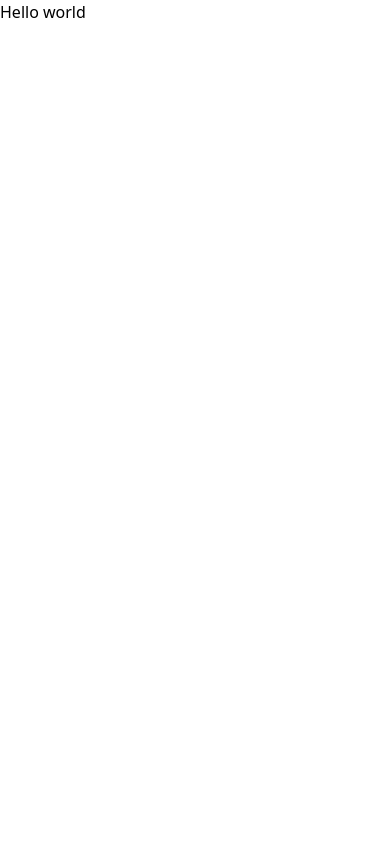
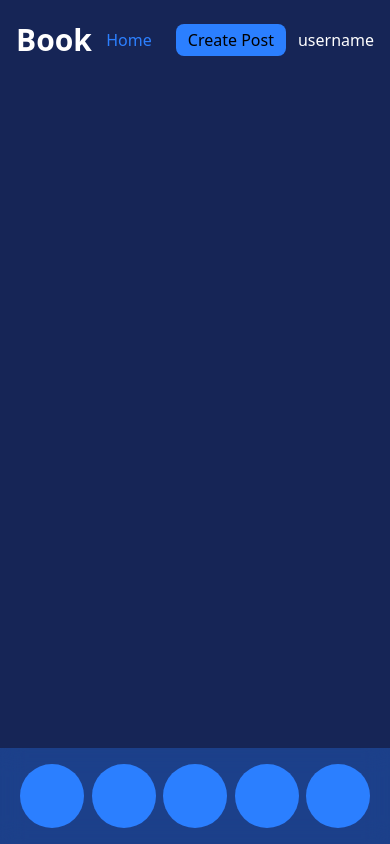
Before and after one commit to JyrexRonaldo/odin-book, a React (Vite) app in the folder frontend/: page / in a window 390 px wide. Built offline with nearby package versions, Linux system fonts and the light colour scheme.

Commit message:
Style the homepage

```diff
--- a/frontend/index.html
+++ b/frontend/index.html
@@ -4,7 +4,7 @@
     <meta charset="UTF-8" />
     <link rel="icon" type="image/svg+xml" href="/vite.svg" />
     <meta name="viewport" content="width=device-width, initial-scale=1.0" />
-    <title>Vite + React</title>
+    <title>Book</title>
   </head>
   <body>
     <div id="root"></div>
--- a/frontend/src/components/App/App.jsx
+++ b/frontend/src/components/App/App.jsx
@@ -1,5 +1,35 @@
 function App() {
-  return <><h1>Hello world</h1></>;
+    return (
+        <>
+            <div className="grid min-h-screen grid-rows-[auto_1fr] bg-blue-950">
+                <nav className="mx-auto flex h-20 w-full max-w-6xl items-center justify-between px-4">
+                    <h1 className="text-3xl font-bold text-white">Book</h1>
+                    <div className="flex gap-3">
+                        <button className="cursor-pointer rounded-lg px-3 py-1 text-blue-500 hover:underline hover:underline-offset-4">
+                            Home
+                        </button>
+                        <button className="cursor-pointer rounded-lg bg-blue-500 px-3 py-1">
+                            Create Post
+                        </button>
+                        <button className="cursor-pointer">
+                            <p className="text-white">username</p>
+                        </button>
+                    </div>
+                </nav>
+                <div className="flex items-center justify-center">
+                    <div className="min-h-24 w-full self-end overflow-hidden lg:hidden">
+                        <div className="flex min-h-24 w-full items-center justify-between self-end overflow-hidden bg-blue-500/30 px-5 backdrop-blur-md">
+                            <button className="size-16 rounded-[50%] bg-blue-500"></button>
+                            <button className="size-16 rounded-[50%] bg-blue-500"></button>
+                            <button className="size-16 rounded-[50%] bg-blue-500"></button>
+                            <button className="size-16 rounded-[50%] bg-blue-500"></button>
+                            <button className="size-16 rounded-[50%] bg-blue-500"></button>
+                        </div>
+                    </div>
+                </div>
+            </div>
+        </>
+    )
 }
 
-export default App;
+export default App
--- /dev/null
+++ b/frontend/src/components/CreatePostPage/CreatePostPage.jsx
@@ -0,0 +1,6 @@
+function CreatePostPage() {
+    return <>
+    </>
+}
+
+export default CreatePostPage
--- a/frontend/src/components/LoginPage/LoginPage.jsx
+++ b/frontend/src/components/LoginPage/LoginPage.jsx
@@ -2,7 +2,7 @@ function LoginPage() {
     return (
         <>
             <div className="grid min-h-screen grid-rows-[auto_1fr] bg-blue-950">
-                <nav className="mx-auto flex h-14 w-full max-w-6xl items-center justify-between px-4">
+                <nav className="mx-auto flex h-20 w-full max-w-6xl items-center justify-between px-4">
                     <h1 className="text-3xl font-bold text-white">Book</h1>
                     <div className="flex gap-3">
                         <button className="rounded-lg border-2 border-blue-500 bg-black px-3 py-1 text-blue-500">
--- a/frontend/src/components/SignupPage/Signup.jsx
+++ b/frontend/src/components/SignupPage/Signup.jsx
@@ -2,7 +2,7 @@ function SignupPage() {
     return (
         <>
             <div className="grid min-h-screen grid-rows-[auto_1fr] bg-blue-950">
-                <nav className="mx-auto flex h-14 w-full max-w-6xl items-center justify-between px-4">
+                <nav className="mx-auto flex h-20 w-full max-w-6xl items-center justify-between px-4">
                     <h1 className="text-3xl font-bold text-white">Book</h1>
                     <div className="flex gap-3">
                         <button className="rounded-lg border-2 border-blue-500 bg-black px-3 py-1 text-blue-500">
```
